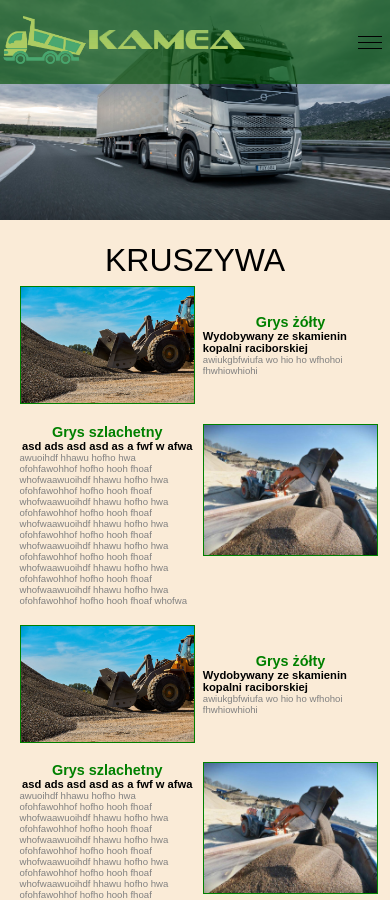
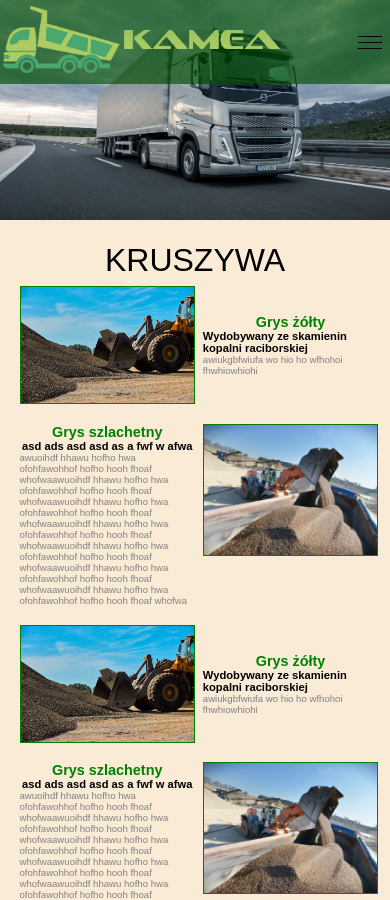
Before and after one commit to DAGORINC/kamea, a React (Create React App) app: page / in a window 390 px wide. Shown: the top 900 px of the page. Built offline with nearby package versions, Linux system fonts and the light colour scheme.

Commit message:
initial commit

```diff
--- a/src/components/Navbar/navbar.module.css
+++ b/src/components/Navbar/navbar.module.css
@@ -61,7 +61,7 @@
     }
     .carImg{
         justify-content: start;
-        height: 3rem;
+        height: 8vh;
     }
     .subtitleImg{
         height: 1.2rem;
```
